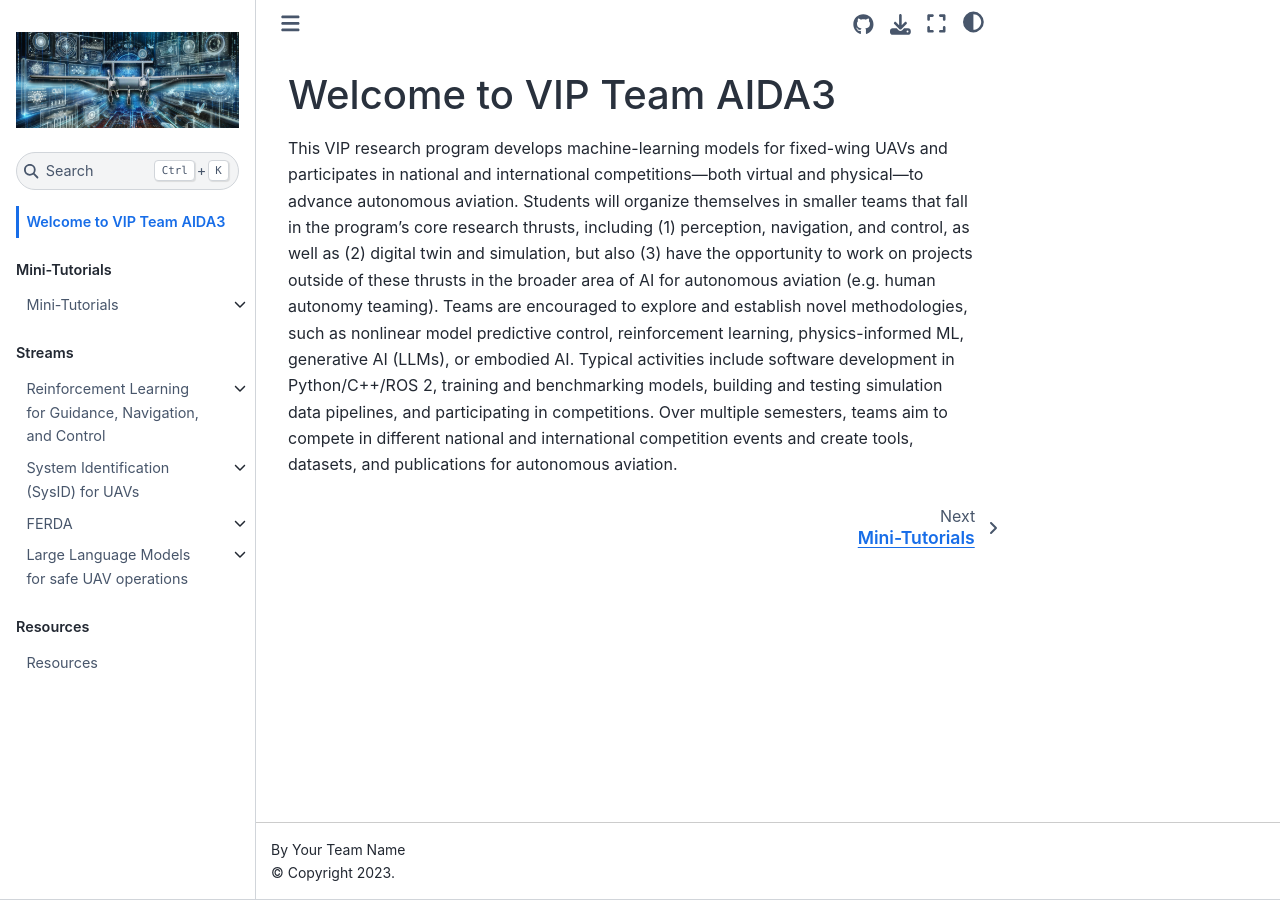
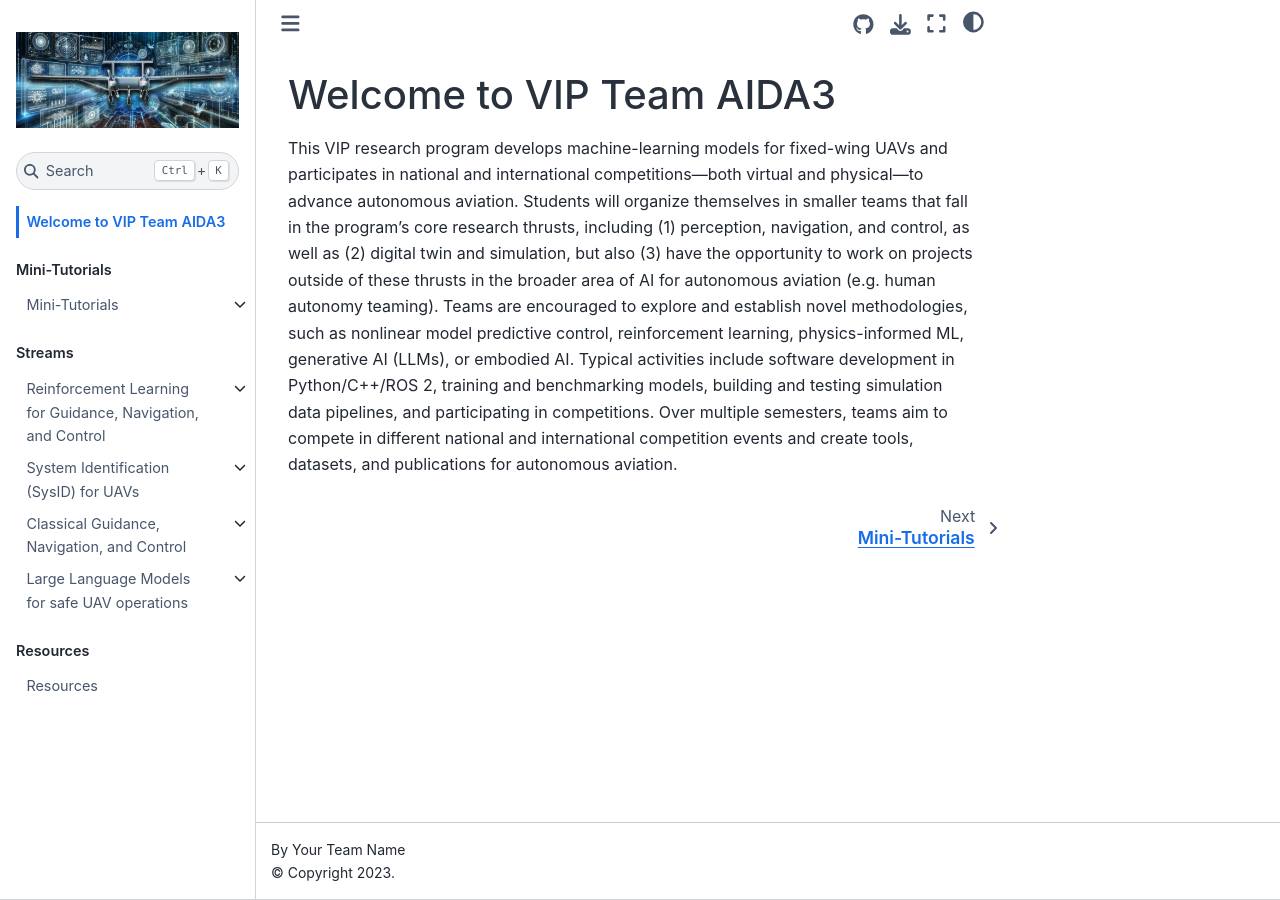
Before and after one commit to VIP-Team-AIDA3/VIP-Team-AIDA3.github.io, a Jupyter Book: the page built from index.md, in a window 1280 px wide. Built offline with Jupyter Book 1.0.4 settings and Sphinx 7.4.7 and the Sphinx Book theme 1.1.4, drawn with Linux system fonts in a browser that asks for light colours.

Commit message:
Rename FERDA to classical GNC

```diff
--- a/_toc.yml
+++ b/_toc.yml
@@ -14,9 +14,9 @@ parts:
       - file: streams/SysID for UAVs/description
         sections:
           - file: streams/SysID for UAVs/teams
-      - file: streams/FERDA/description
+      - file: streams/Classical GNC/description
         sections:
-          - file: streams/FERDA/teams
+          - file: streams/Classical GNC/teams
       - file: streams/LLMs for UAVs/description
         sections:
           - file: streams/LLMs for UAVs/teams
--- /dev/null
+++ b/streams/Classical GNC/description.md
@@ -0,0 +1,3 @@
+# Classical Guidance, Navigation, and Control
+
+Add the classical GNC stream description here.
```
Also changed, not shown: streams/Classical GNC/teams.md (added, +3 -0 lines), streams/FERDA/description.md (deleted, +0 -3 lines), streams/FERDA/teams.md (deleted, +0 -3 lines).
